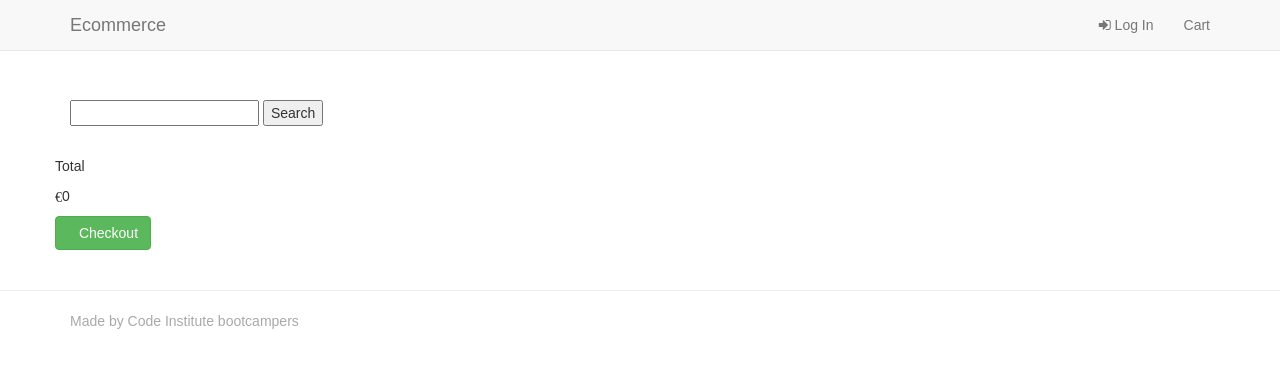
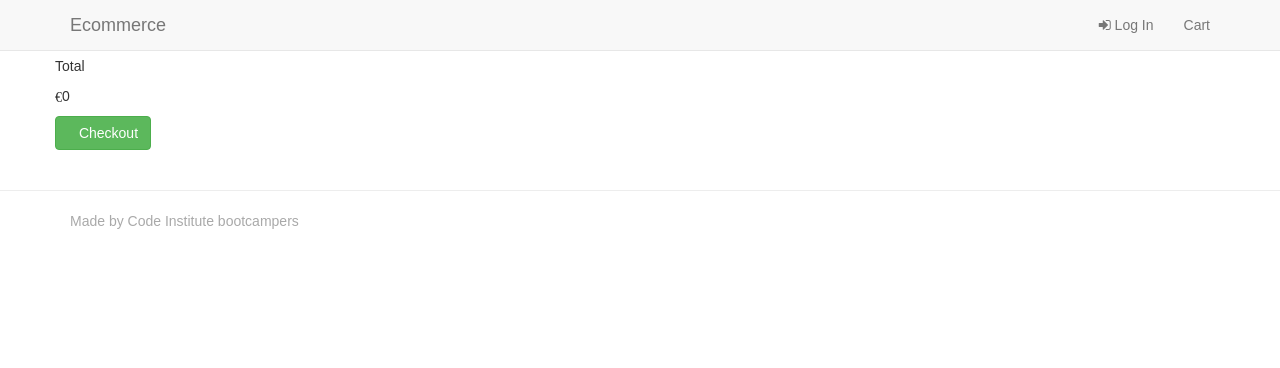
Before and after one commit to NeiloErnesto89/ecommerce-django, a Django app: page /cart/ in a window 1280 px wide. Shown: the top 368 px of the page. Run offline with Django 3.2, Linux system fonts and the light colour scheme; some libraries are stand-ins or nearby versions; some web fonts are replaced.

Commit message:
Update style.css

```diff
--- a/static/css/style.css
+++ b/static/css/style.css
@@ -1,6 +1,6 @@
 body {
     font-family: Arial;
-    padding-top: 100px;
+/*     padding-top: 100px; */
 }
 
 footer {
```
